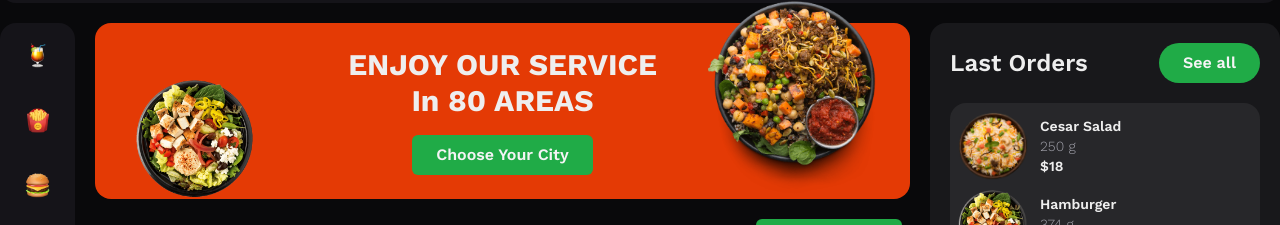
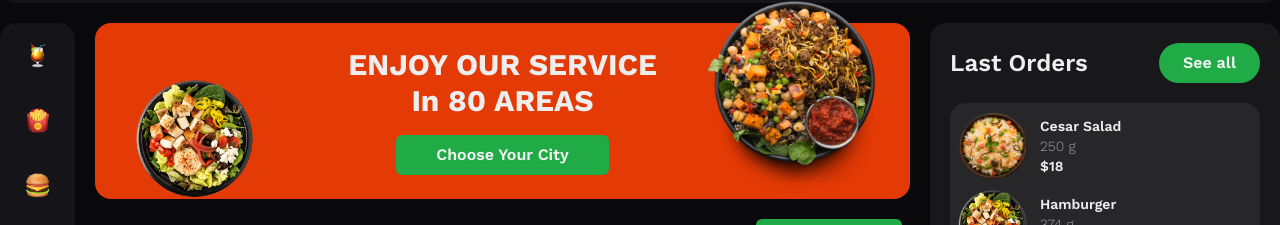
Before and after one commit to CreateJGN/FoodDeliveryApp-React-Django, a Next.js app in the folder next/: page /home in a window 1280 px wide. Shown: the part 95-320 px from the top of the page. Built offline with nearby package versions, Linux system fonts and the light colour scheme.

Commit message:
Fix a little bug on using button

```diff
--- a/next/app/_components/MainBanner.tsx
+++ b/next/app/_components/MainBanner.tsx
@@ -11,7 +11,7 @@ function MainBanner() {
                 <div className="text-center text-3xl font-bold">
                     ENJOY OUR SERVICE <br /> In 80 AREAS
                 </div>
-                <PrimaryButton size="big" href="./">
+                <PrimaryButton paddingX="px-10" href="./">
                     Choose Your City
                 </PrimaryButton>
                 <Image
```
